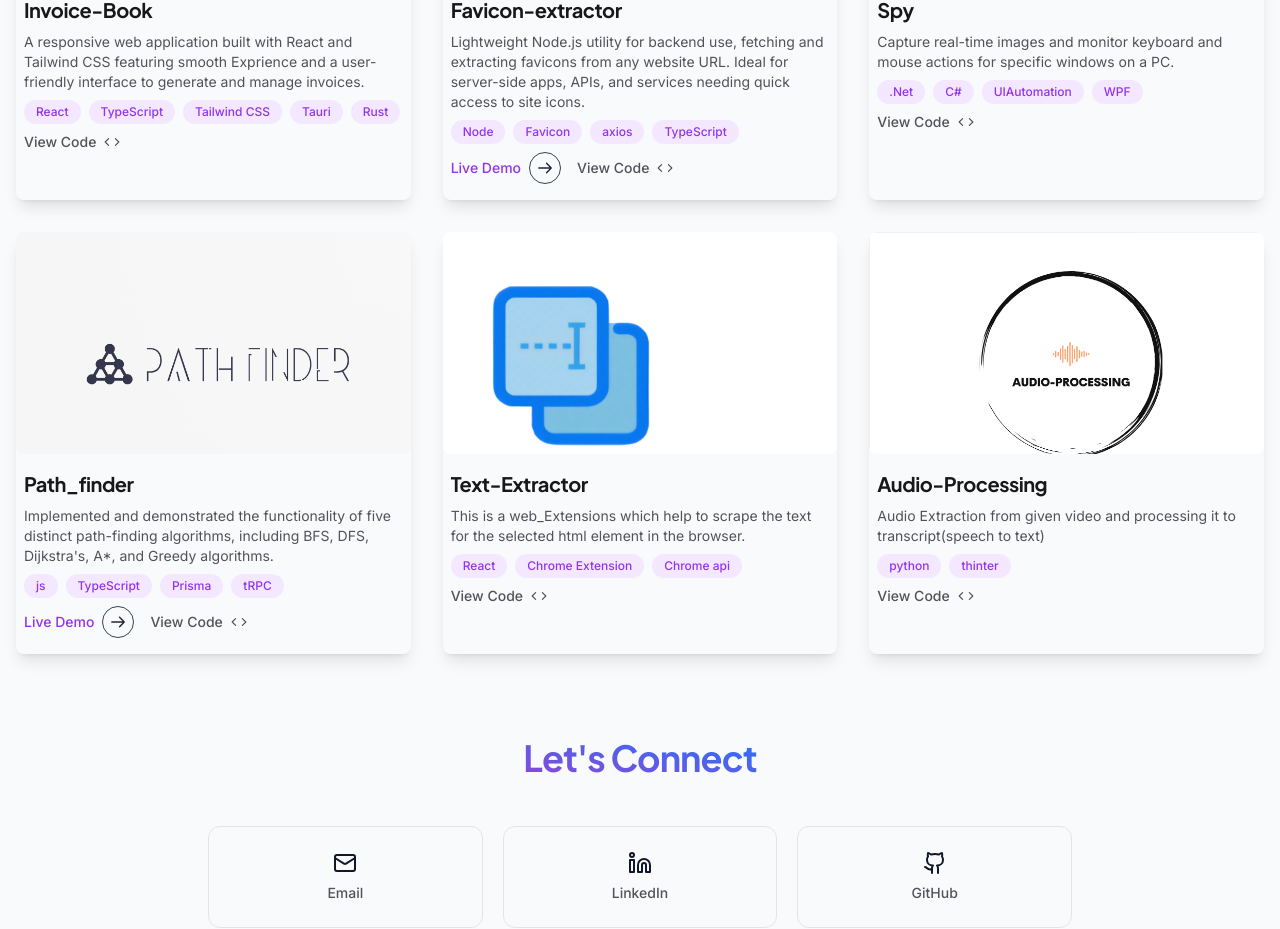
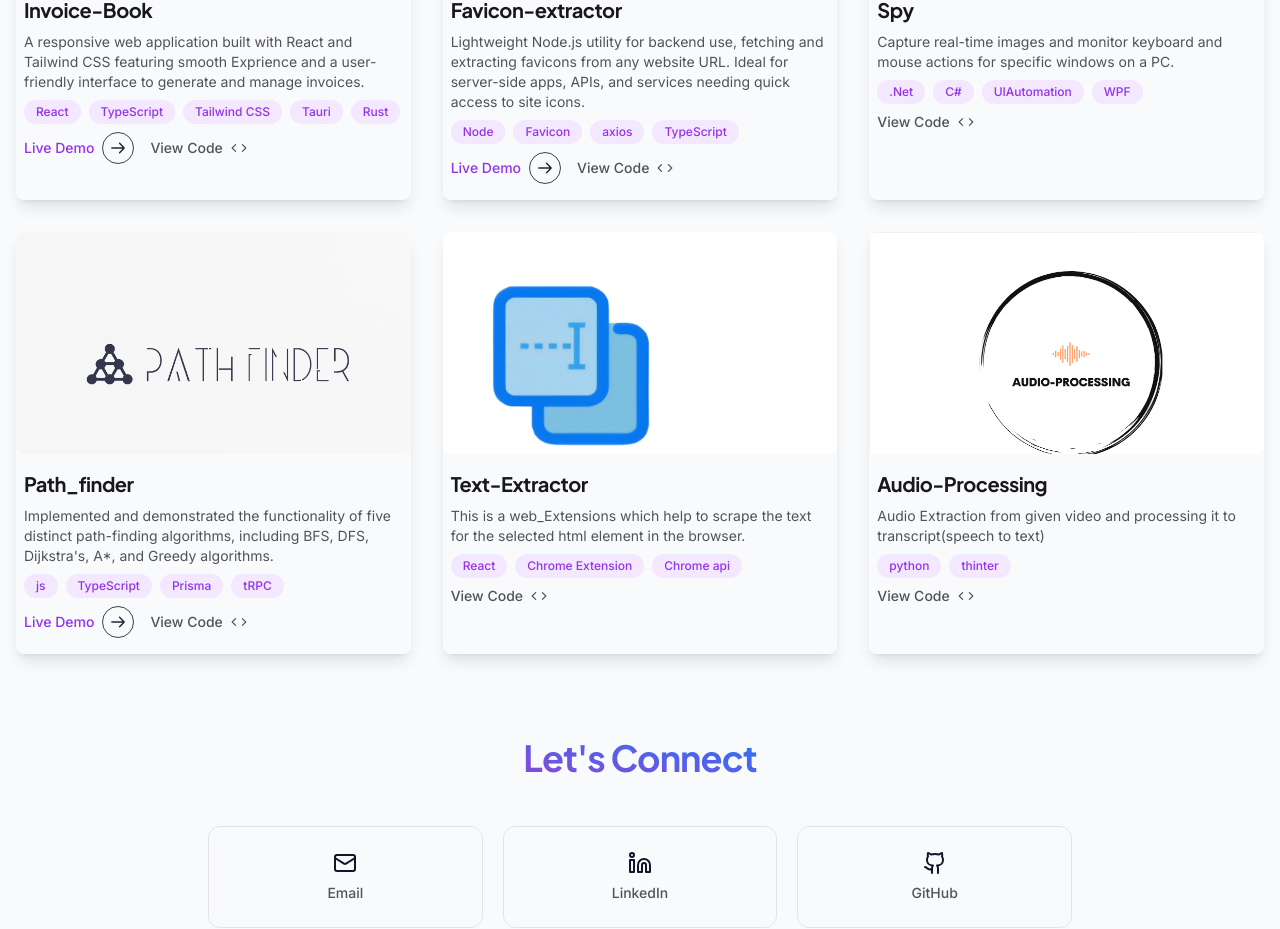
Before and after one commit to NitishKumar078/NitishPortfolio, a React (Vite) app: page / in a window 1280 px wide. Shown: the part 3214-4143 px from the top of the page. Built offline with nearby package versions, Linux system fonts and the light colour scheme; no server answers; the HTML template or start-up script is replaced by a standard one; a web font is replaced by a local one.

Commit message:
Add live URL for Invoice-Book project in ProjectsGrid

```diff
--- a/src/projects/ProjectsGrid.tsx
+++ b/src/projects/ProjectsGrid.tsx
@@ -15,6 +15,7 @@ const projects = [
     technologies: ["React", "TypeScript", "Tailwind CSS", "Tauri", "Rust"],
     imageUrl: invoice,
     githubUrl: "https://github.com/NitishKumar078/Invoice-Book",
+    liveUrl: "https://invoice-book.vercel.app/",
   },
   {
     key: "Favicon-extractor",
```
